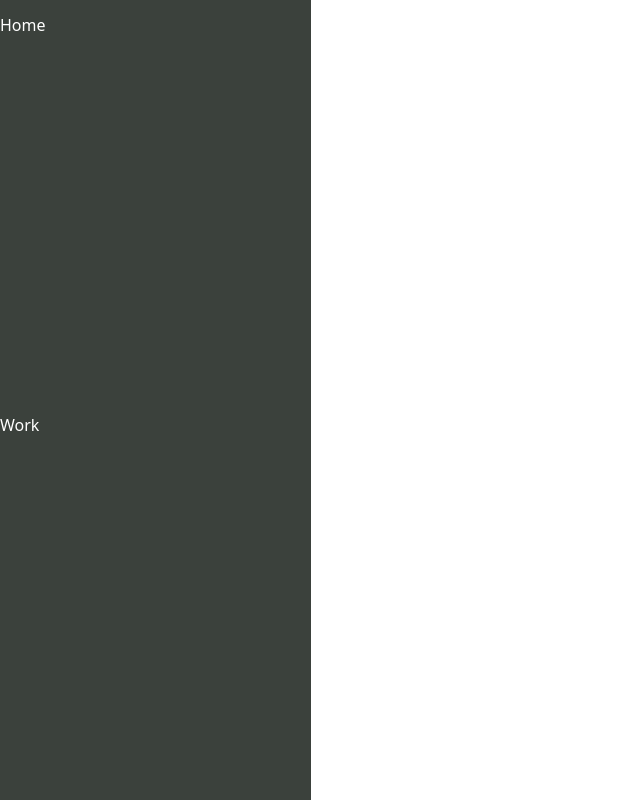
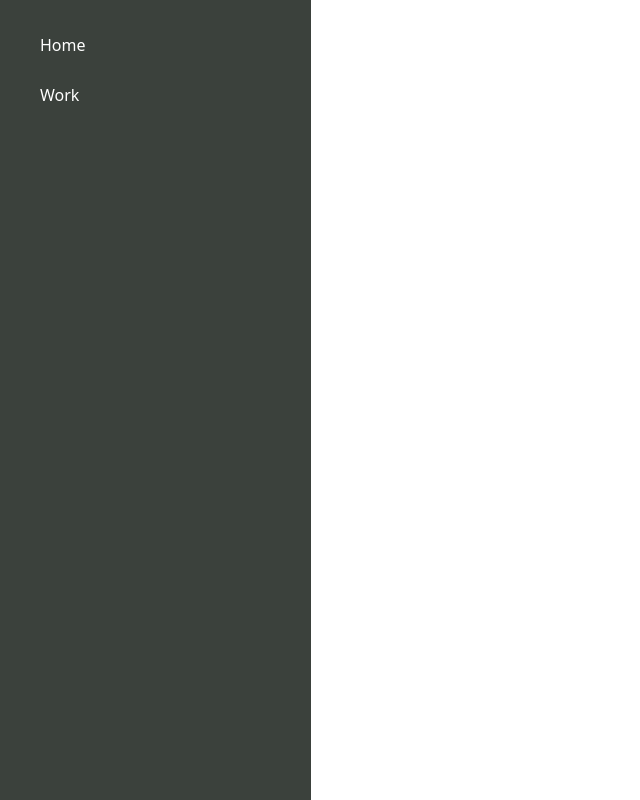
Before and after one commit to davmedeiros/todo-list, a website built with webpack: page src/index.html in a window 1280 px wide. Shown: the whole page, without its empty margins (0-640 px from the left). Built offline with nearby package versions, Linux system fonts and the light colour scheme.

Commit message:
Style project sidebar tabs

```diff
--- a/src/css/style.css
+++ b/src/css/style.css
@@ -11,7 +11,8 @@
 
 body,
 main,
-aside {
+aside,
+aside p {
     display: grid;
 }
 
@@ -23,4 +24,19 @@ body {
 aside {
     background-color: var(--color-brand-beta);
     color: var(--color-brand-alpha);
+    grid-auto-rows: 50px;
+    align-items: center;
+    padding: 20px;
 }
+
+aside p {
+    padding: 10px 0 10px 20px;
+    align-items: center;
+    cursor: pointer;
+    border-radius: var(--size-border-radius);
+}
+
+aside p:hover {
+    background-color: var(--color-brand-psi);
+    color: var(--color-brand-beta);
+}
```
